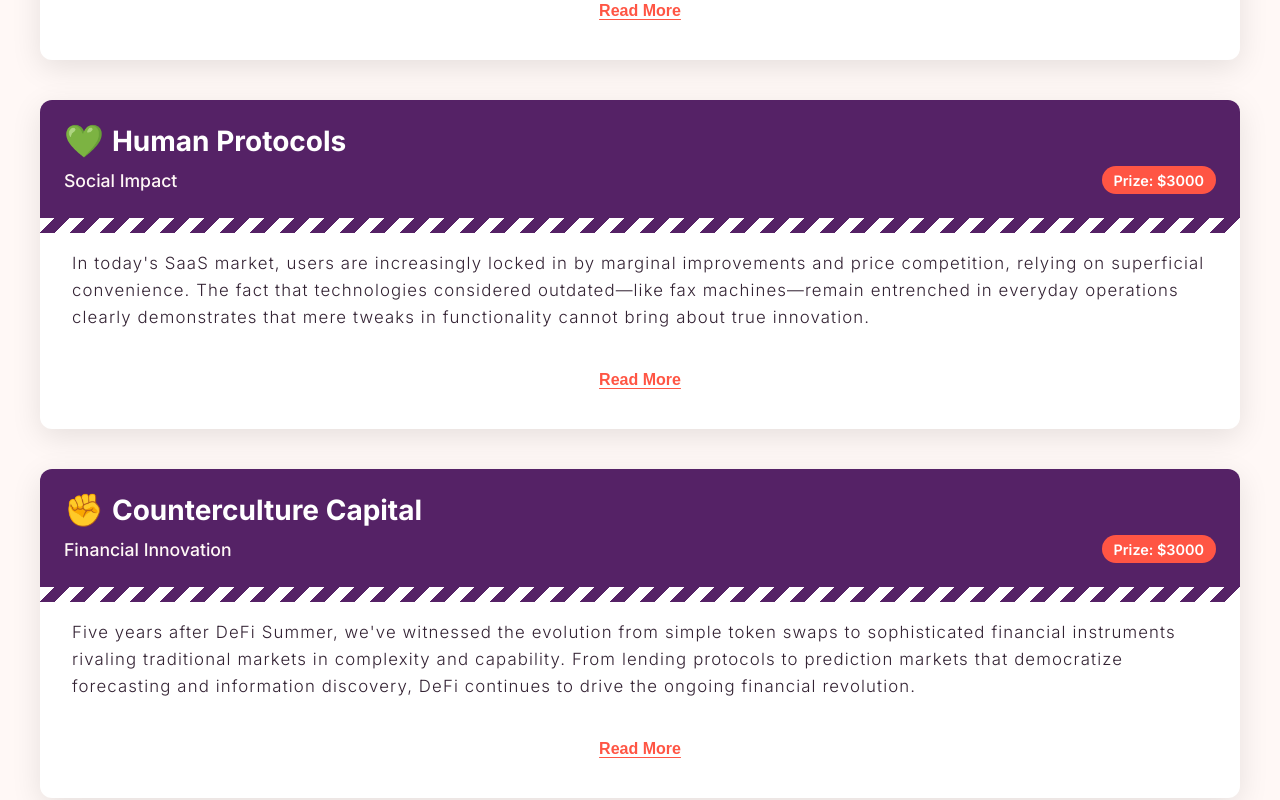
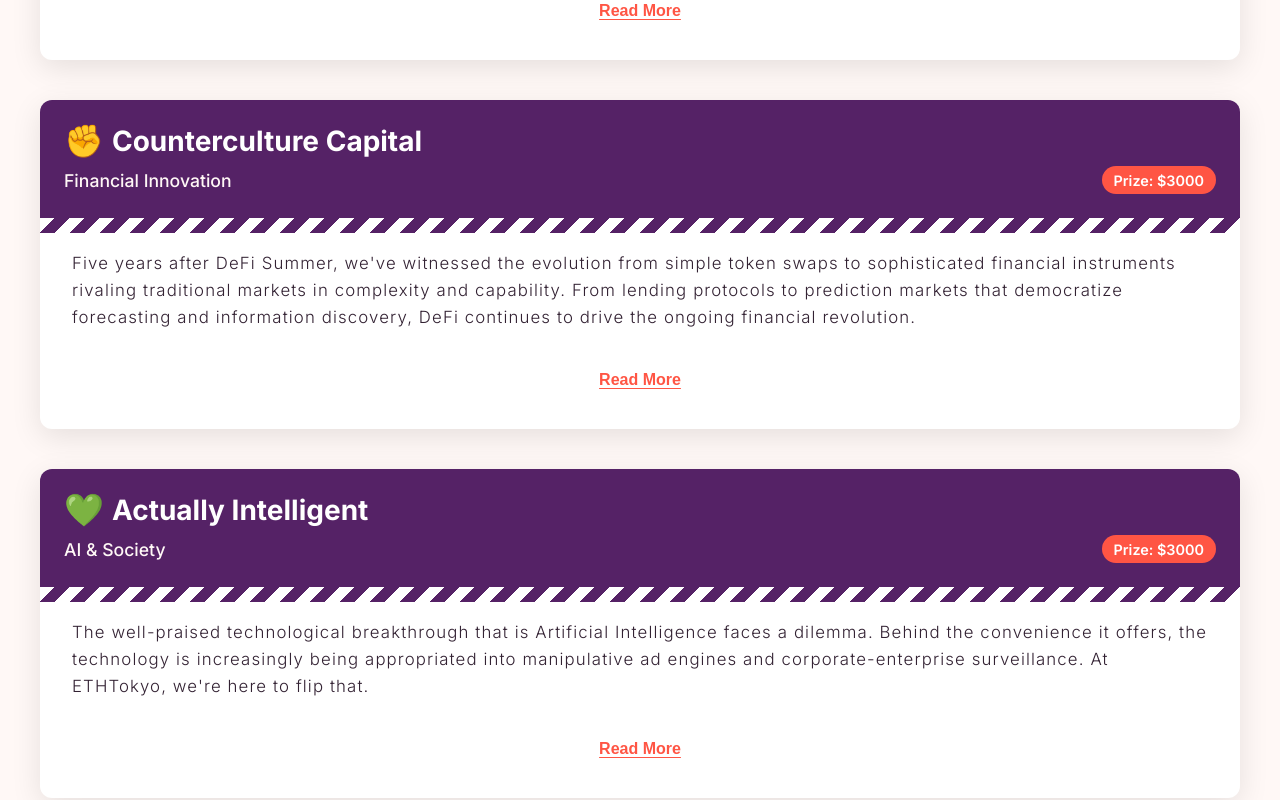
Before and after one commit to ethereumjp/ethtokyo-website, a Next.js app: page / in a window 1280 px wide. Shown: the part 7260-8060 px from the top of the page. Built offline with nearby package versions, Linux system fonts and the light colour scheme.

Commit message:
update track description

```diff
--- a/src/data/eventData.ts
+++ b/src/data/eventData.ts
@@ -187,7 +187,7 @@ export const workshopsData = [
 // トラックデータ
 export const tracksData = [
   {
-    id: "cypherpunks",
+    id: "cypherpunks-anonymous",
     title: "🥷 Cypherpunks Anonymous",
     subtitle: "Privacy & Security",
     description:
@@ -204,28 +204,7 @@ export const tracksData = [
     prize: "$3000",
   },
   {
-    id: "human-protocols",
-    title: "💚 Human Protocols",
-    subtitle: "Social Impact",
-    description:
-      "In today's SaaS market, users are increasingly locked in by marginal improvements and price competition, relying on superficial convenience. The fact that technologies considered outdated—like fax machines—remain entrenched in everyday operations clearly demonstrates that mere tweaks in functionality cannot bring about true innovation.",
-    longDescription:
-      "Human Protocols is a track that directly confronts these daily discontents. We believe that instead of forcing people to adapt to cutting-edge technologies and services, technology should be aligned with humanity and human society. Beyond the pursuit of financial returns or an obsession with state-of-the-art technology, this track leverages the flexibility and programmability of Ethereum's decentralized system to explore innovative solutions grounded in the real world, human experience, social dynamics, and lifestyle. Here, we challenge existing paradigms and aim to return to the core values that users truly need.",
-    additionalInfo:
-      "We believe that the challenge of redefining things from the ground up—rather than settling for superficial improvements—is the key to enhancing our future quality of life. Human Protocols is a space for builders with a critical perspective on the status quo, who approach everyday challenges with fresh ideas. We invite you to join us in challenging conventional wisdom and, together, building a truly enriched society.",
-    requirements: [
-      "Real-World Impact Focus: Projects must tackle tangible everyday challenges—especially those arising from the superficial improvements and lock-in strategies of current SaaS—and offer transformative solutions that enhance real-life quality.",
-      "User-Centric and Inclusive Design: Solutions should be designed from the ground up with genuine user needs in mind, ensuring intuitive, accessible experiences that address overlooked pain points in daily operations.",
-      "Decentralized Innovation: Leverage Ethereum's decentralized infrastructure and smart contract capabilities to build systems that promote transparency, community governance, and flexible, open innovation.",
-      "Feasibility on Decentralized Networks: Proposals must be implementable on Ethereum or other compatible networks, with clear technical pathways from concept to real-world application.",
-      "Social and Ethical Impact: Beyond technical prowess, projects should aim to drive positive social change—challenging entrenched market paradigms, improving fairness, and upholding ethical standards in data privacy and user autonomy.",
-      "Scalability and Sustainability: Solutions should demonstrate a clear vision for long-term viability and scalability, ensuring that the impact can grow from addressing individual pain points to broader societal benefits.",
-      "Innovative and Open-Minded Approach: Embrace radical rethinking of existing systems and encourage an open source ethos, fostering collaborative improvement and creative breakthroughs that redefine what's possible in everyday life.",
-    ],
-    prize: "$3000",
-  },
-  {
-    id: "counterculture",
+    id: "counterculture-capital",
     title: "✊ Counterculture Capital",
     subtitle: "Financial Innovation",
     description:
@@ -241,6 +220,23 @@ export const tracksData = [
       "Cooperative Scaling: Address scaling in ways that distribute benefits across all users rather than concentrating advantages to large capital holders.",
       "Radical Transparency: Go beyond open source to create systems where operations, governance, and economics are comprehensible to average users, not just technical experts.",
       "Regulation Reimagined: Rather than simply complying with existing frameworks which were established far before DeFi existed, articulate how your project might inform a more equitable regulatory future.",
+    ],
+    prize: "$3000",
+  },
+  {
+    id: "actually-intelligent",
+    title: "💚 Actually Intelligent",
+    subtitle: "AI & Society",
+    description:
+      "The well-praised technological breakthrough that is Artificial Intelligence faces a dilemma. Behind the convenience it offers, the technology is increasingly being appropriated into manipulative ad engines and corporate-enterprise surveillance. At ETHTokyo, we're here to flip that.",
+    longDescription:
+      "Actually Intelligent is a track that leverages the programmability of Ethereum's decentralized system and the flexibility of AI systems to explore actually intelligent solutions; grounded in the real world, human experience, social dynamics, and lifestyle. This track embraces AI as a power tool to empower individuals to 10x and 100x, but insists on liberation over manipulation, consent over capture, commons over enclosure. Building systems that make people harder to coerce and easier to coordinate. Private by default. Local-first. Proof-carrying. Forkable. Here, we challenge existing paradigms and aim to return to the core values that users truly need.",
+    requirements: [
+      "Autonomy delta: Core functions must be available via user-owned infra. No GPT wrappers.",
+      "Verifiability: Project must have at least one of the following - (a) zero-knowledge proof of inference/training property, (b) TEE attestation with verifier, or (c) bit-for-bit fully reproducible build.",
+      "Forkability: Project must be able to reasonably run on consumer-grade hardware. If it also has a one-command (`docker compose up` or `make run`) install-flow, even better.",
+      "Composability: Project must support one or more cypherpunk primitives; IPFS for storage, key-based auth (wallets/passkeys); ZKP library interop.",
+      "Innovative and Open-Minded Approach: Embrace radical rethinking of existing systems and encourage an open source ethos, fostering collaborative improvement and creative breakthroughs that redefine what's possible in everyday life.",
     ],
     prize: "$3000",
   },
```
